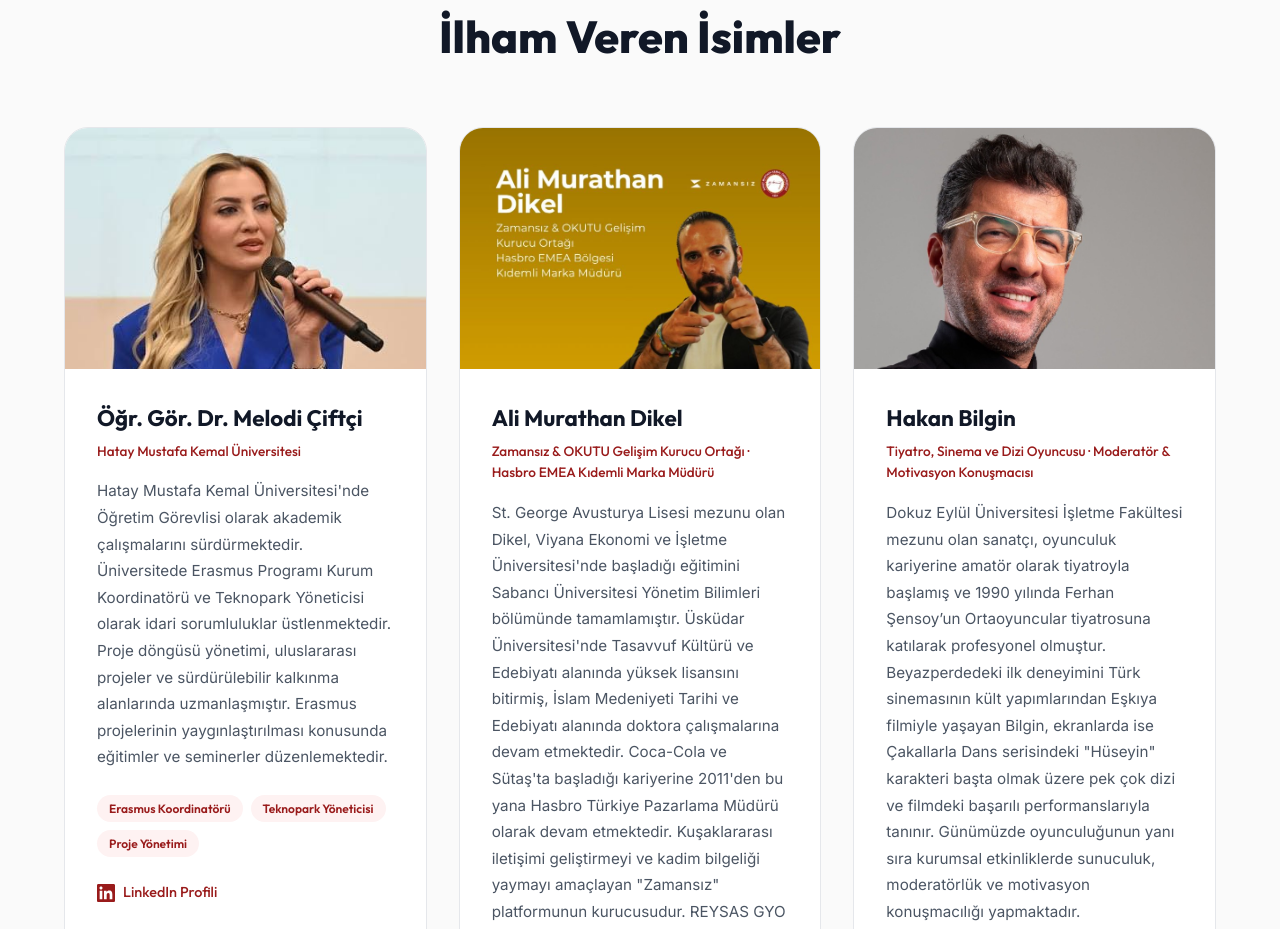
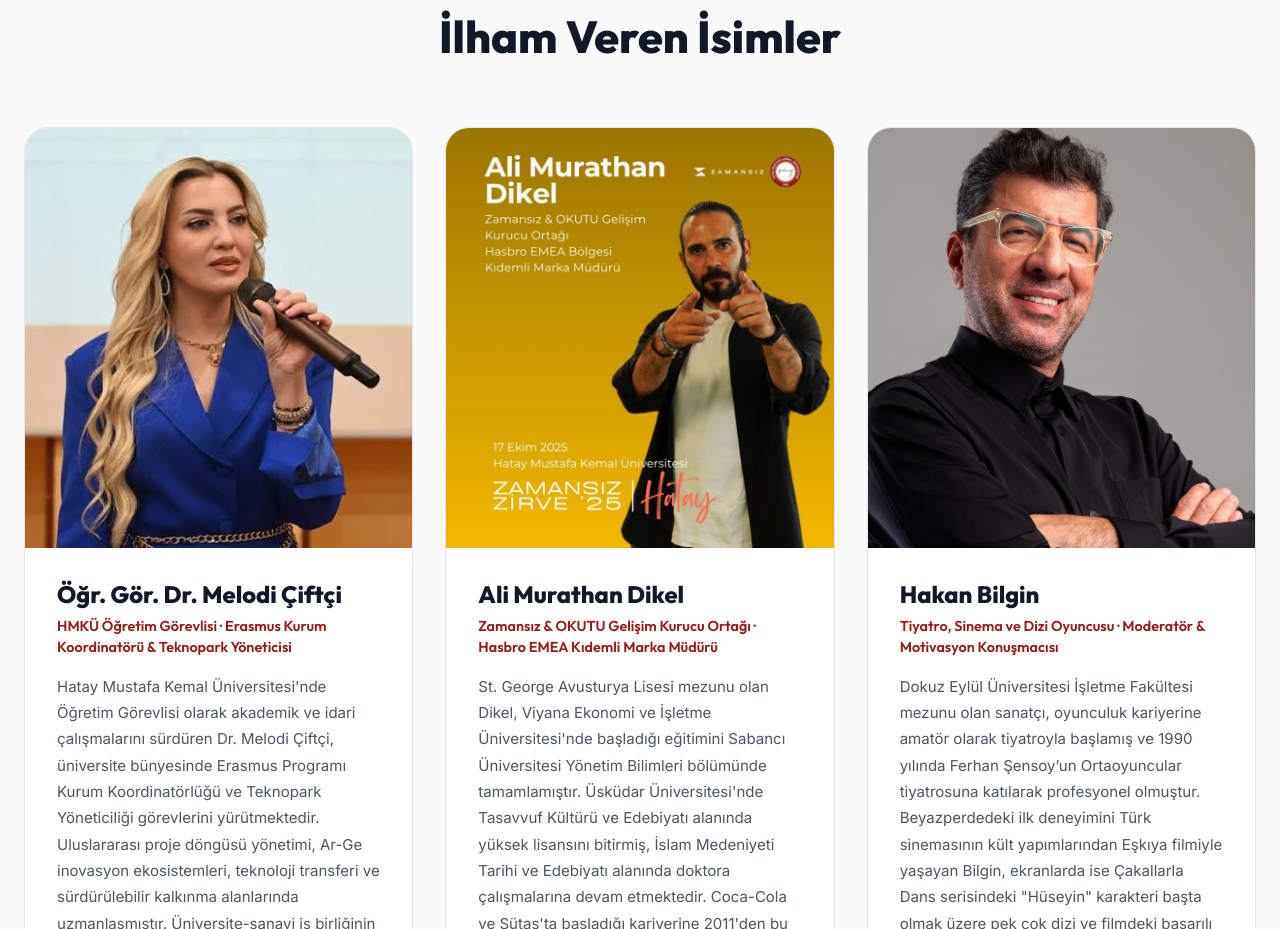
Before and after one commit to mehmeteren2006-crypto/Yapay-zeka-a-nda-insan-olmak, a website: page public/index.html in a window 1280 px wide. Shown: the part 1840-2769 px from the top of the page. Drawn offline with Linux system fonts and the light colour scheme.

Commit message:
design: overhaul speaker cards with larger 420px portraits and enriched title/bio for Melodi Ciftci

```diff
--- a/public/index.html
+++ b/public/index.html
@@ -12,7 +12,7 @@
     <link rel="preconnect" href="https://fonts.googleapis.com">
     <link rel="preconnect" href="https://fonts.gstatic.com" crossorigin>
     <link href="https://fonts.googleapis.com/css2?family=Inter:wght@300;400;500;600;700;800;900&family=Outfit:wght@300;400;500;600;700;800;900&display=swap" rel="stylesheet">
-    <link rel="stylesheet" href="styles.css">
+    <link rel="stylesheet" href="styles.css?v=2.1">
 </head>
 <body>
     <!-- Navigation -->
@@ -188,16 +188,14 @@
                     </div>
                     <div class="speaker-info">
                         <h3 class="speaker-name">Öğr. Gör. Dr. Melodi Çiftçi</h3>
-                        <span class="speaker-title">Hatay Mustafa Kemal Üniversitesi</span>
+                        <span class="speaker-title">HMKÜ Öğretim Görevlisi · Erasmus Kurum Koordinatörü & Teknopark Yöneticisi</span>
                         <p class="speaker-bio">
-                            Hatay Mustafa Kemal Üniversitesi'nde Öğretim Görevlisi olarak akademik çalışmalarını sürdürmektedir.
-                            Üniversitede Erasmus Programı Kurum Koordinatörü ve Teknopark Yöneticisi olarak idari sorumluluklar üstlenmektedir.
-                            Proje döngüsü yönetimi, uluslararası projeler ve sürdürülebilir kalkınma alanlarında uzmanlaşmıştır.
-                            Erasmus projelerinin yaygınlaştırılması konusunda eğitimler ve seminerler düzenlemektedir.
+                            Hatay Mustafa Kemal Üniversitesi'nde Öğretim Görevlisi olarak akademik ve idari çalışmalarını sürdüren Dr. Melodi Çiftçi, üniversite bünyesinde Erasmus Programı Kurum Koordinatörlüğü ve Teknopark Yöneticiliği görevlerini yürütmektedir. Uluslararası proje döngüsü yönetimi, Ar-Ge inovasyon ekosistemleri, teknoloji transferi ve sürdürülebilir kalkınma alanlarında uzmanlaşmıştır. Üniversite-sanayi iş birliğinin güçlendirilmesi ve gençlerin küresel vizyon kazanması hedefiyle birçok ulusal ve uluslararası eğitim ile seminer programına liderlik etmektedir.
                         </p>
                         <div class="speaker-tags">
                             <span class="tag">Erasmus Koordinatörü</span>
                             <span class="tag">Teknopark Yöneticisi</span>
+                            <span class="tag">Ar-Ge & İnovasyon</span>
                             <span class="tag">Proje Yönetimi</span>
                         </div>
                         <a href="https://www.linkedin.com/in/dr-melodi-%C3%A7ift%C3%A7i-3aa1b743/" target="_blank" rel="noopener" class="speaker-linkedin">
--- a/public/styles.css
+++ b/public/styles.css
@@ -799,36 +799,58 @@ a:hover {
     gap: var(--space-2xl);
 }
 
+.speakers .container {
+    max-width: 1340px;
+}
+
 .speaker-card {
     background: var(--bg-card);
     border: 1px solid var(--border-color);
     border-radius: var(--radius-xl);
     overflow: hidden;
     transition: all var(--transition-base);
+    display: flex;
+    flex-direction: column;
+    height: 100%;
 }
 
 .speaker-card:hover {
     box-shadow: var(--shadow-xl);
     border-color: var(--accent-secondary);
+    transform: translateY(-4px);
 }
 
 .speaker-image-wrapper {
     width: 100%;
-    aspect-ratio: 16/9;
+    height: 380px;
     overflow: hidden;
     background: var(--bg-tertiary);
+    position: relative;
 }
 
 .speaker-image {
     width: 100%;
     height: 100%;
     object-fit: cover;
-    object-position: center top;
+    object-position: center 20%;
     transition: transform var(--transition-smooth);
 }
 
+/* Kişiye özel odaklama ayarları */
+.speaker-card:nth-child(1) .speaker-image {
+    object-position: center 20%;
+}
+
+.speaker-card:nth-child(2) .speaker-image {
+    object-position: center 25%;
+}
+
+.speaker-card:nth-child(3) .speaker-image {
+    object-position: center 15%;
+}
+
 .speaker-card:hover .speaker-image {
-    transform: scale(1.05);
+    transform: scale(1.06);
 }
 
 .speaker-image-placeholder {
@@ -850,37 +872,47 @@ a:hover {
 
 .speaker-info {
     padding: var(--space-xl);
+    display: flex;
+    flex-direction: column;
+    flex-grow: 1;
 }
 
 .speaker-name {
     font-family: var(--font-primary);
-    font-size: 1.4rem;
-    font-weight: 700;
+    font-size: 1.48rem;
+    font-weight: 800;
     color: var(--text-primary);
-    margin-bottom: var(--space-xs);
+    margin-bottom: 6px;
+    line-height: 1.25;
 }
 
 .speaker-title {
     font-family: var(--font-primary);
-    font-size: 0.85rem;
-    font-weight: 500;
+    font-size: 0.9rem;
+    font-weight: 600;
     color: var(--accent-primary);
     display: block;
     margin-bottom: var(--space-md);
+    line-height: 1.45;
 }
 
 .speaker-bio {
-    font-size: 0.95rem;
+    font-size: 0.94rem;
     line-height: 1.75;
     color: var(--text-secondary);
     margin-bottom: var(--space-lg);
+    flex-grow: 1;
 }
 
 .speaker-tags {
     display: flex;
     flex-wrap: wrap;
-    gap: var(--space-sm);
+    gap: var(--space-xs);
     margin-bottom: var(--space-lg);
+}
+
+.speaker-linkedin {
+    margin-top: auto;
 }
 
 .tag {
@@ -1470,7 +1502,7 @@ a:hover {
     }
 
     .speaker-image-wrapper {
-        aspect-ratio: 3/2;
+        height: 400px;
     }
 }
 
@@ -1482,6 +1514,10 @@ a:hover {
     .speakers-grid {
         grid-template-columns: repeat(3, 1fr);
         gap: var(--space-xl);
+    }
+
+    .speaker-image-wrapper {
+        height: 420px;
     }
 
     .form-wrapper {
```
